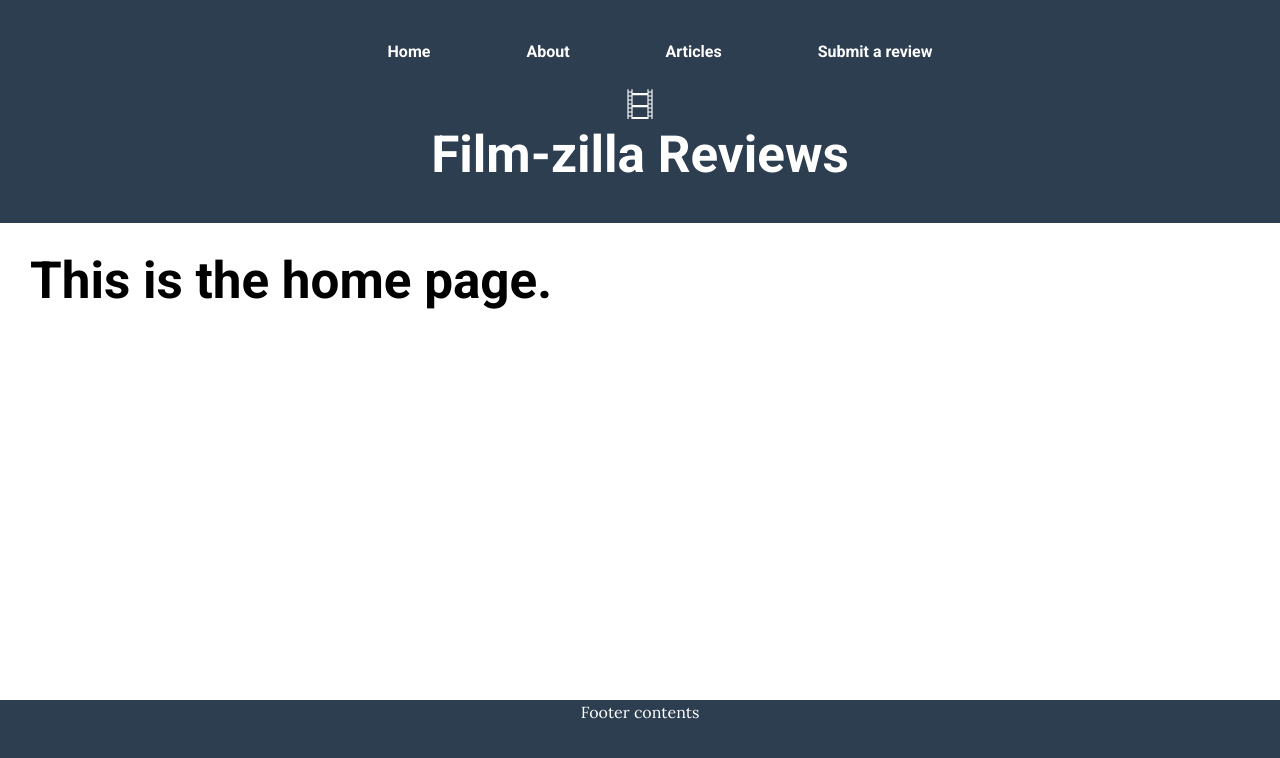
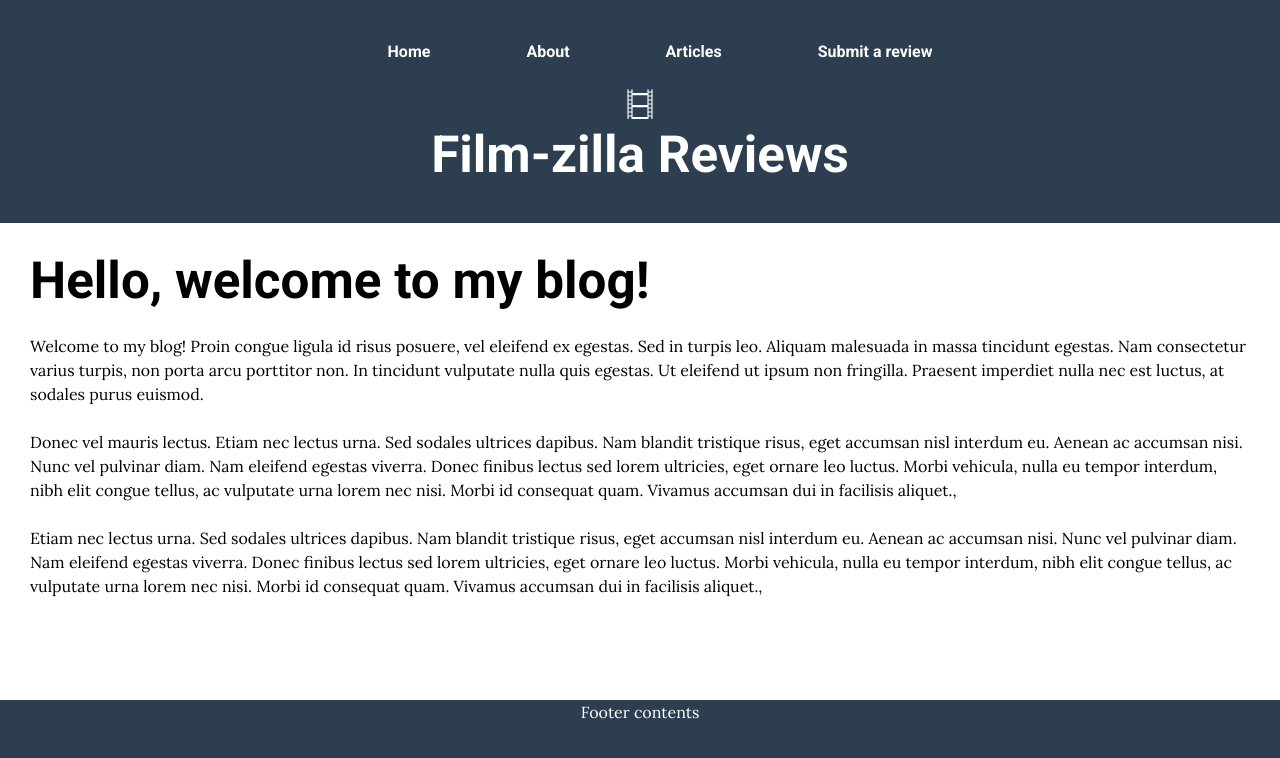
Before and after one commit to Simon-Bertram/fullstack-film-blog, a React (Vite) app in the folder film-blog/: page / in a window 1280 px wide. Shown: the top 758 px of the page. Built offline with nearby package versions, Linux system fonts and the light colour scheme.

Commit message:
Add NotFoundPage, front end complete

```diff
--- a/film-blog/src/pages/AboutPage.jsx
+++ b/film-blog/src/pages/AboutPage.jsx
@@ -1,6 +1,32 @@
 const AboutPage = () => {
   return (
-    <h1>This is the about page.</h1>
+    <>
+      <h1>About me</h1>
+      <p>
+          Welcome to my blog! Proin congue
+          ligula id risus posuere, vel eleifend ex egestas. Sed in turpis leo.
+          Aliquam malesuada in massa tincidunt egestas. Nam consectetur varius turpis,
+          non porta arcu porttitor non. In tincidunt vulputate nulla quis egestas. Ut
+          eleifend ut ipsum non fringilla. Praesent imperdiet nulla nec est luctus, at
+          sodales purus euismod.
+      </p>
+      <p>
+          Donec vel mauris lectus. Etiam nec lectus urna. Sed sodales ultrices dapibus.
+          Nam blandit tristique risus, eget accumsan nisl interdum eu. Aenean ac accumsan
+          nisi. Nunc vel pulvinar diam. Nam eleifend egestas viverra. Donec finibus lectus
+          sed lorem ultricies, eget ornare leo luctus. Morbi vehicula, nulla eu tempor
+          interdum, nibh elit congue tellus, ac vulputate urna lorem nec nisi. Morbi id
+          consequat quam. Vivamus accumsan dui in facilisis aliquet.,
+      </p>
+      <p>
+          Etiam nec lectus urna. Sed sodales ultrices dapibus.
+          Nam blandit tristique risus, eget accumsan nisl interdum eu. Aenean ac accumsan
+          nisi. Nunc vel pulvinar diam. Nam eleifend egestas viverra. Donec finibus lectus
+          sed lorem ultricies, eget ornare leo luctus. Morbi vehicula, nulla eu tempor
+          interdum, nibh elit congue tellus, ac vulputate urna lorem nec nisi. Morbi id
+          consequat quam. Vivamus accumsan dui in facilisis aliquet.,
+      </p>
+    </>
   )
 }
 
--- a/film-blog/src/pages/ArticlePage.jsx
+++ b/film-blog/src/pages/ArticlePage.jsx
@@ -1,9 +1,14 @@
 import { useParams } from 'react-router-dom';
-import articles from './article-content'
+import articles from './article-content';
+import NotFoundPage from './NotFoundPage';
 
 const ArticlePage = () => {
   const { articleId } = useParams();
   const article = articles.find(article => article.name === articleId);
+
+  if (!article) {
+    return <NotFoundPage />
+  }
 
   return (
     <>
--- a/film-blog/src/pages/HomePage.jsx
+++ b/film-blog/src/pages/HomePage.jsx
@@ -1,6 +1,32 @@
 const HomePage = () => {
   return (
-    <h1>This is the home page.</h1>
+    <>
+      <h1>Hello, welcome to my blog!</h1>
+      <p>
+          Welcome to my blog! Proin congue
+          ligula id risus posuere, vel eleifend ex egestas. Sed in turpis leo.
+          Aliquam malesuada in massa tincidunt egestas. Nam consectetur varius turpis,
+          non porta arcu porttitor non. In tincidunt vulputate nulla quis egestas. Ut
+          eleifend ut ipsum non fringilla. Praesent imperdiet nulla nec est luctus, at
+          sodales purus euismod.
+      </p>
+      <p>
+          Donec vel mauris lectus. Etiam nec lectus urna. Sed sodales ultrices dapibus.
+          Nam blandit tristique risus, eget accumsan nisl interdum eu. Aenean ac accumsan
+          nisi. Nunc vel pulvinar diam. Nam eleifend egestas viverra. Donec finibus lectus
+          sed lorem ultricies, eget ornare leo luctus. Morbi vehicula, nulla eu tempor
+          interdum, nibh elit congue tellus, ac vulputate urna lorem nec nisi. Morbi id
+          consequat quam. Vivamus accumsan dui in facilisis aliquet.,
+      </p>
+      <p>
+          Etiam nec lectus urna. Sed sodales ultrices dapibus.
+          Nam blandit tristique risus, eget accumsan nisl interdum eu. Aenean ac accumsan
+          nisi. Nunc vel pulvinar diam. Nam eleifend egestas viverra. Donec finibus lectus
+          sed lorem ultricies, eget ornare leo luctus. Morbi vehicula, nulla eu tempor
+          interdum, nibh elit congue tellus, ac vulputate urna lorem nec nisi. Morbi id
+          consequat quam. Vivamus accumsan dui in facilisis aliquet.,
+      </p>
+    </>
   )
 }
 
--- a/film-blog/src/pages/NotFoundPage.jsx
+++ b/film-blog/src/pages/NotFoundPage.jsx
@@ -1,7 +1,5 @@
-const NotFoundPage = () => {
-  return (
-    <h1>404: Page not found</h1>
-  )
-}
+const NotFoundPage = () => (
+  <h1>404: Page not found.</h1>
+)
 
 export default NotFoundPage;
```
